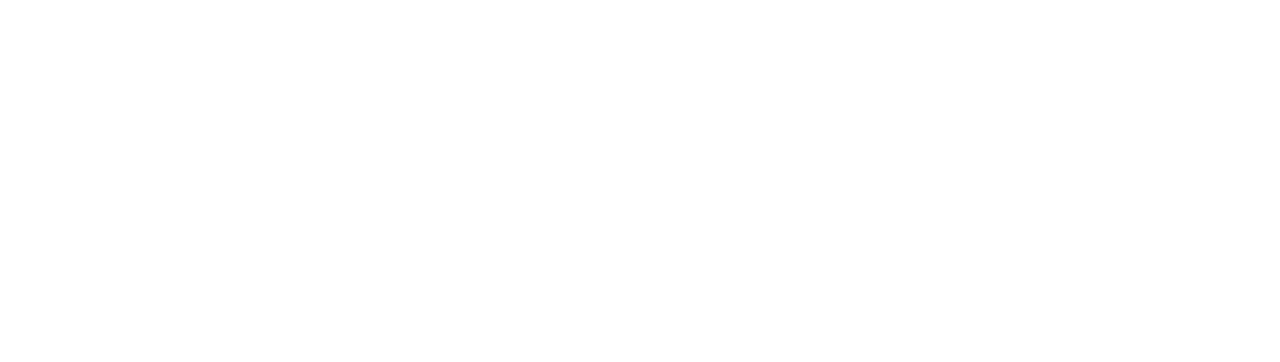
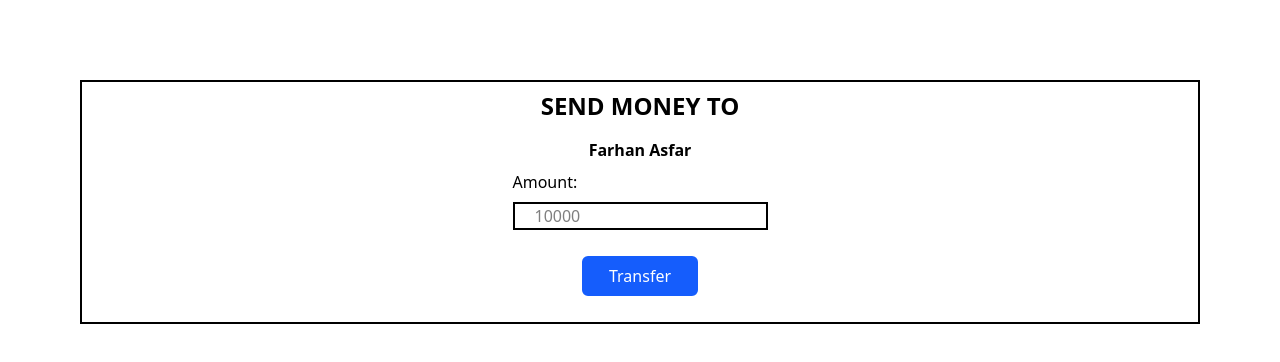
Before and after one commit to FarhanAsfar/TOP-Projects, a React (Vite) app in the folder paytm/frontend/: page /send-money in a window 1280 px wide. Before the commit this address had no page. Shown: the top 362 px of the page. Built offline with nearby package versions, Linux system fonts and the light colour scheme.

Commit message:
Add send money component

```diff
--- a/paytm/frontend/src/App.jsx
+++ b/paytm/frontend/src/App.jsx
@@ -1,7 +1,10 @@
 import "./App.css"
+
 import Signin from "./components/Signin"
 import Signup from "./components/Signup"
 import Dashboard from "./components/Dashboard"
+import SendMoney from "./components/SendMoney"
+
 import {BrowserRouter, Route, Routes, } from "react-router-dom"
 
 
@@ -14,6 +17,7 @@
           <Route path="/" element={<Signup />} />
           <Route path="/signin" element={<Signin />} />
           <Route path="/dashboard" element={<Dashboard />} />
+          <Route path="/send-money" element={<SendMoney />} />
         </Routes>
       </BrowserRouter>
     </>
--- a/paytm/frontend/src/components/Dashboard.jsx
+++ b/paytm/frontend/src/components/Dashboard.jsx
@@ -8,6 +8,9 @@
     const [users, setUsers] = useState([]);
     const [filter, setFilter] = useState("");
 
+    const handleSendMoney = () => {
+        navigate("/send-money")
+    }
 
     useEffect(() => {
         const timeout = setTimeout(() => {
@@ -58,7 +61,7 @@
                                 {user.username}
                             </div>
                             <div>
-                                <button  className="border rounded-lg text-white bg-blue-600 hover:bg-blue-800 font-medium m-2 px-4 py-2">Send Money</button>
+                                <button onClick={handleSendMoney} className="border rounded-lg text-white bg-blue-600 hover:bg-blue-800 font-medium m-2 px-4 py-2">Send Money</button>
                             </div>
                         </div>
                     ))}
--- /dev/null
+++ b/paytm/frontend/src/components/SendMoney.jsx
@@ -0,0 +1,27 @@
+const SendMoney = () => {
+
+    return (
+        <>
+            <div className="flex flex-col m-20 items-center border-2">
+                <div className="">
+                    <h1 className="font-semibold text-2xl text-black p-2">SEND MONEY TO</h1>
+                </div>
+                <div className="flex flex-col m-2">
+                    <h2 className="text-center font-semibold">Farhan Asfar</h2>
+
+                    <div className="flex flex-col m-2">
+                       <label htmlFor="amount">Amount:</label>
+                        <input type="number" name="amount" id="amount"
+                        placeholder="10000" className="border-2 ps-5 mt-2"/>
+                    </div>
+
+                    <div className="flex flex-col items-center">
+                        <button  className="border-2 rounded-lg text-white bg-blue-600 hover:bg-blue-800 font-medium m-4 w-30 py-2">Transfer</button>
+                    </div>
+                </div>
+            </div>
+        </>
+    )
+}
+
+export default SendMoney;
```
